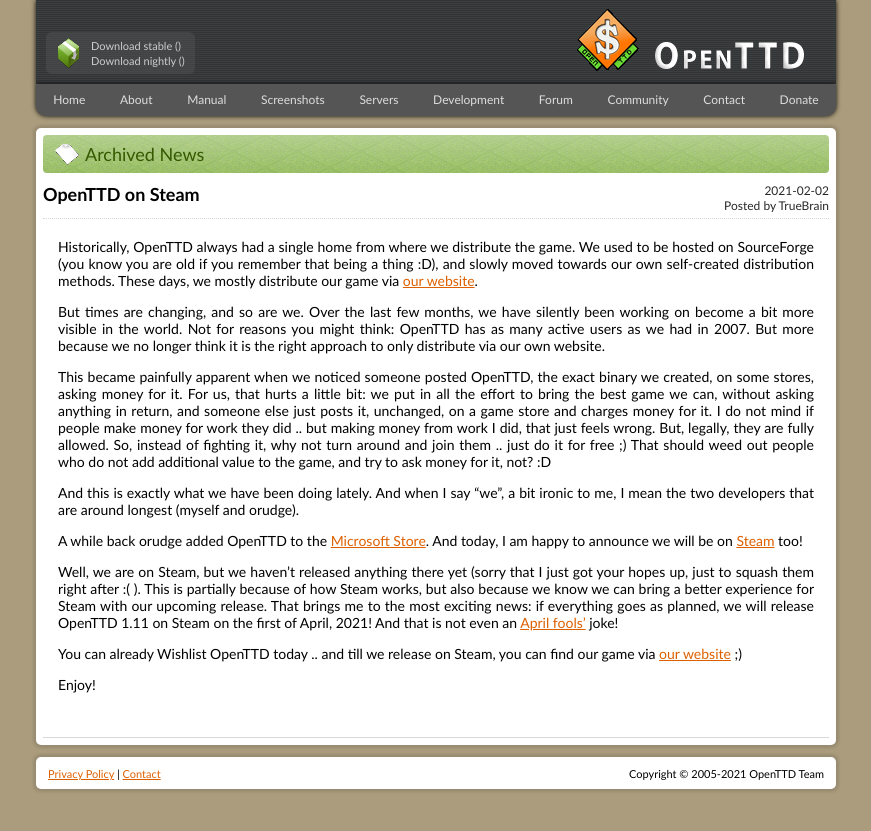
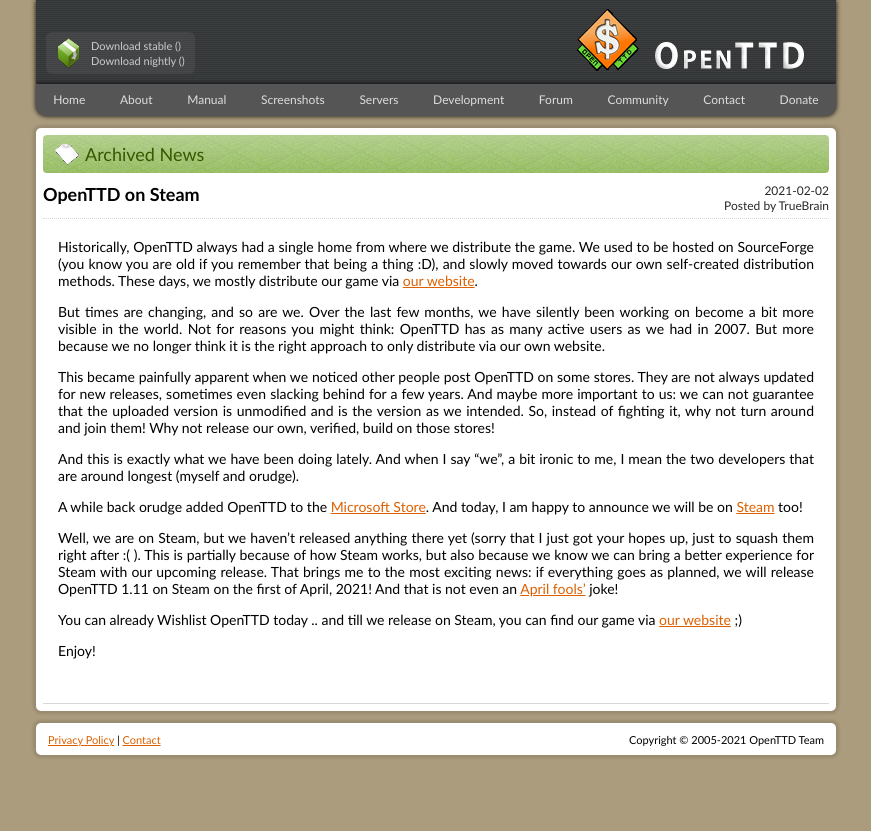
Before and after one commit to OpenTTD/website, a Jekyll site: the page built from _posts/2021-02-02-openttd-on-steam.md, in a window 1280 px wide. Shown: the top 831 px of the page, without its empty margins (204-1075 px from the left). Built offline with Jekyll 4.4.1, drawn with Linux system fonts in a browser that asks for light colours.

Commit message:
Update 2021-02-02-openttd-on-steam.md

```diff
--- a/_posts/2021-02-02-openttd-on-steam.md
+++ b/_posts/2021-02-02-openttd-on-steam.md
@@ -12,12 +12,11 @@
 Not for reasons you might think: OpenTTD has as many active users as we had in 2007.
 But more because we no longer think it is the right approach to only distribute via our own website.
 
-This became painfully apparent when we noticed someone posted OpenTTD, the exact binary we created, on some stores, asking money for it.
-For us, that hurts a little bit: we put in all the effort to bring the best game we can, without asking anything in return, and someone else just posts it, unchanged, on a game store and charges money for it.
-I do not mind if people make money for work they did .. but making money from work I did, that just feels wrong.
-But, legally, they are fully allowed.
-So, instead of fighting it, why not turn around and join them .. just do it for free ;)
-That should weed out people who do not add additional value to the game, and try to ask money for it, not? :D
+This became painfully apparent when we noticed other people post OpenTTD on some stores.
+They are not always updated for new releases, sometimes even slacking behind for a few years.
+And maybe more important to us: we can not guarantee that the uploaded version is unmodified and is the version as we intended.
+So, instead of fighting it, why not turn around and join them!
+Why not release our own, verified, build on those stores!
 
 And this is exactly what we have been doing lately.
 And when I say "we", a bit ironic to me, I mean the two developers that are around longest (myself and orudge).
```
